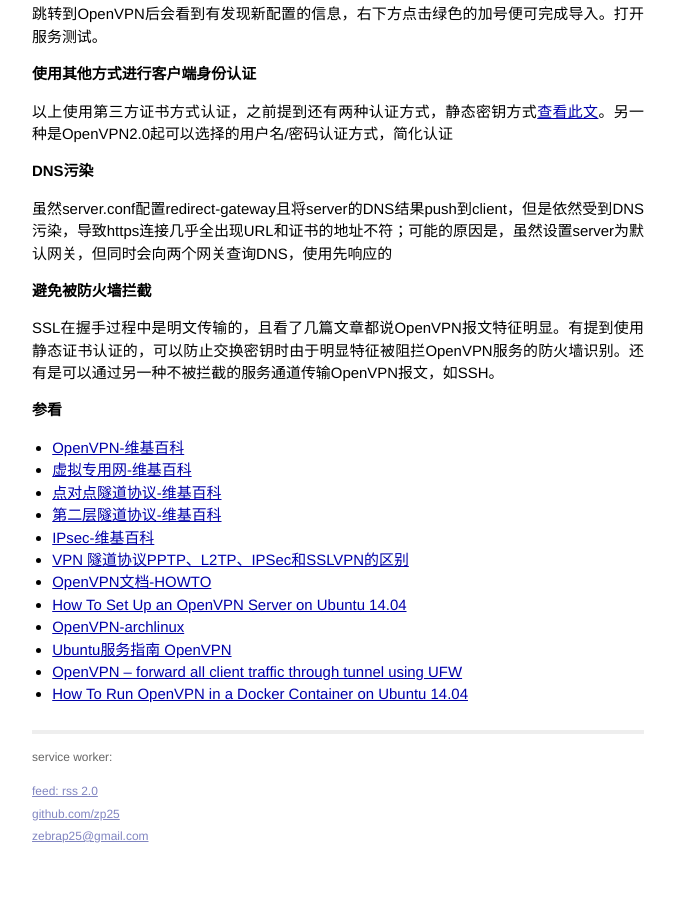
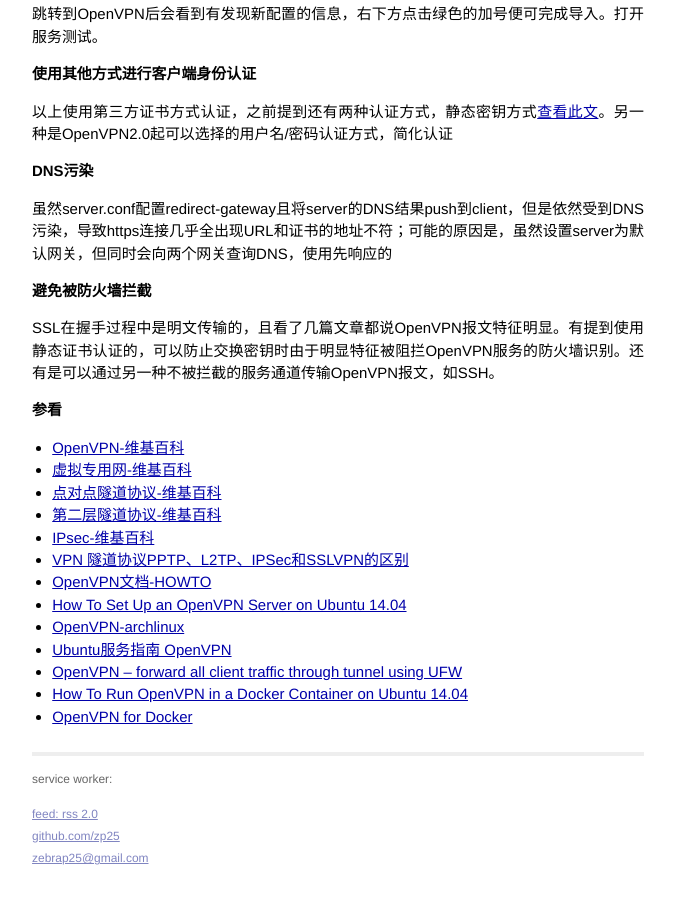
Before and after one commit to zp25/zp25.github.io, a Jekyll site: the page built from _posts/安全/2014-06-24-RSA三.markdown, in a window 1280 px wide and 900 px high, scrolled down 6909 px. Shown: the whole window, without its empty margins (302-977 px from the left). Built offline with Jekyll 4.4.1, drawn with Linux system fonts in a browser that asks for light colours; before the commit the page ends 7786 px from its top, so only the background shows below that.

Commit message:
feat: 增加docker-openvpn资源

```diff
--- a/_posts/安全/2014-06-24-RSA三.markdown
+++ b/_posts/安全/2014-06-24-RSA三.markdown
@@ -333,6 +333,7 @@
 + [Ubuntu服务指南 OpenVPN](https://help.ubuntu.com/14.04/serverguide/openvpn.html "Ubuntu服务指南 OpenVPN")
 + [OpenVPN – forward all client traffic through tunnel using UFW](http://www.gaggl.com/2013/04/openvpn-forward-all-client-traffic-through-tunnel-using-ufw/ "OpenVPN – forward all client traffic through tunnel using UFW")
 + [How To Run OpenVPN in a Docker Container on Ubuntu 14.04](https://www.digitalocean.com/community/tutorials/how-to-run-openvpn-in-a-docker-container-on-ubuntu-14-04 "How To Run OpenVPN in a Docker Container on Ubuntu 14.04")
++ [OpenVPN for Docker](https://github.com/kylemanna/docker-openvpn "OpenVPN for Docker")
 
 [gre]: http://zh.wikipedia.org/wiki/%E9%80%9A%E7%94%A8%E8%B7%AF%E7%94%B1%E5%B0%81%E8%A3%85 "通用路由封装"
 [ppp]: http://zh.wikipedia.org/wiki/%E7%82%B9%E5%AF%B9%E7%82%B9%E5%8D%8F%E8%AE%AE "点对点协议"
```
